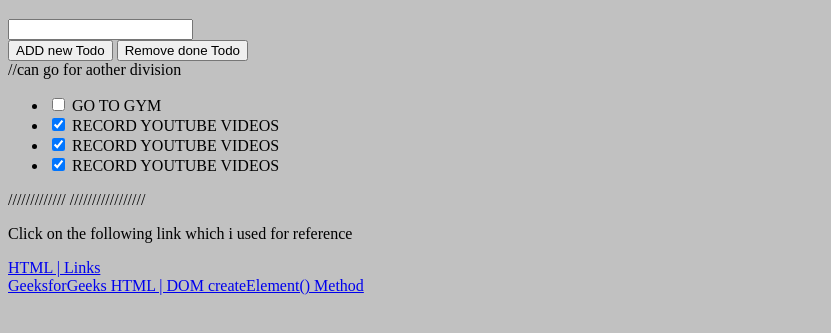
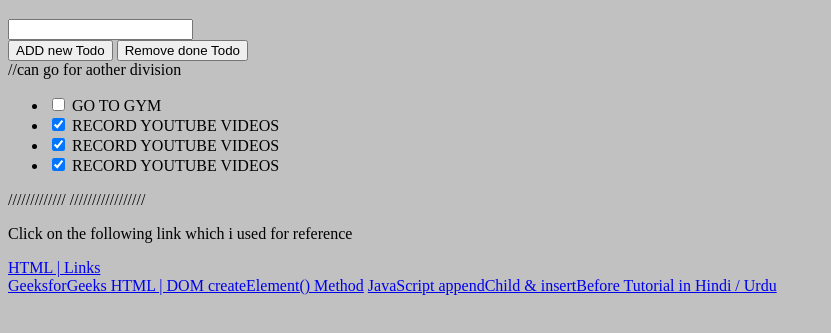
Before and after one commit to VishalSinghCse/TODO-APP, a plain HTML site: page index.html in a window 1280 px wide. Shown: the part 87-420 px from the top of the page, without its empty margins (0-831 px from the left). Drawn offline with Linux system fonts and the light colour scheme.

Commit message:
Update index.html

```diff
--- a/index.html
+++ b/index.html
@@ -48,6 +48,7 @@
 <p>Click on the following link which i used for reference</p>
 <a href="https://www.geeksforgeeks.org/html-links/">HTML | Links</a> </br>
 <a href="https://www.geeksforgeeks.org/html-dom-createelement-method/">GeeksforGeeks HTML | DOM createElement() Method</a>
+<a href="https://www.youtube.com/watch?v=XJU0KdOdwLM">JavaScript appendChild & insertBefore Tutorial in Hindi / Urdu</a>
 
 </body>
 </html>
```
